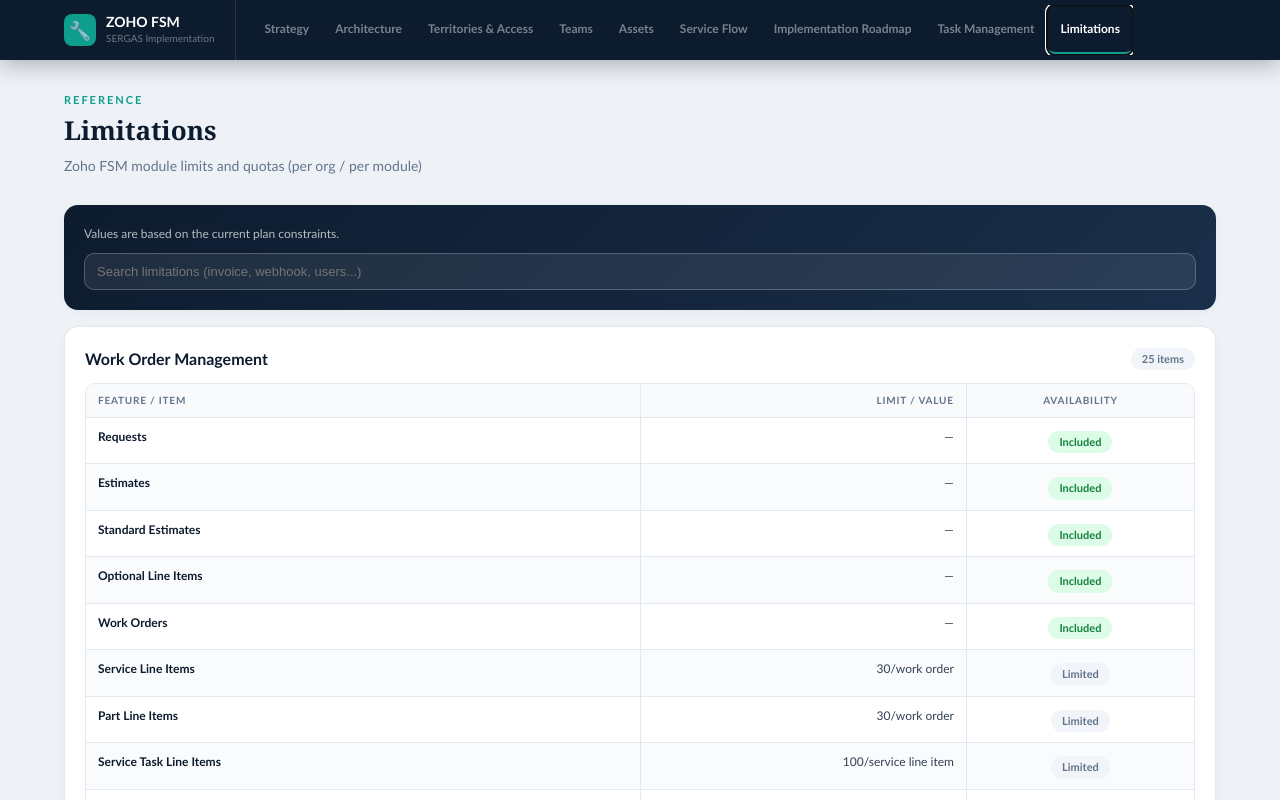
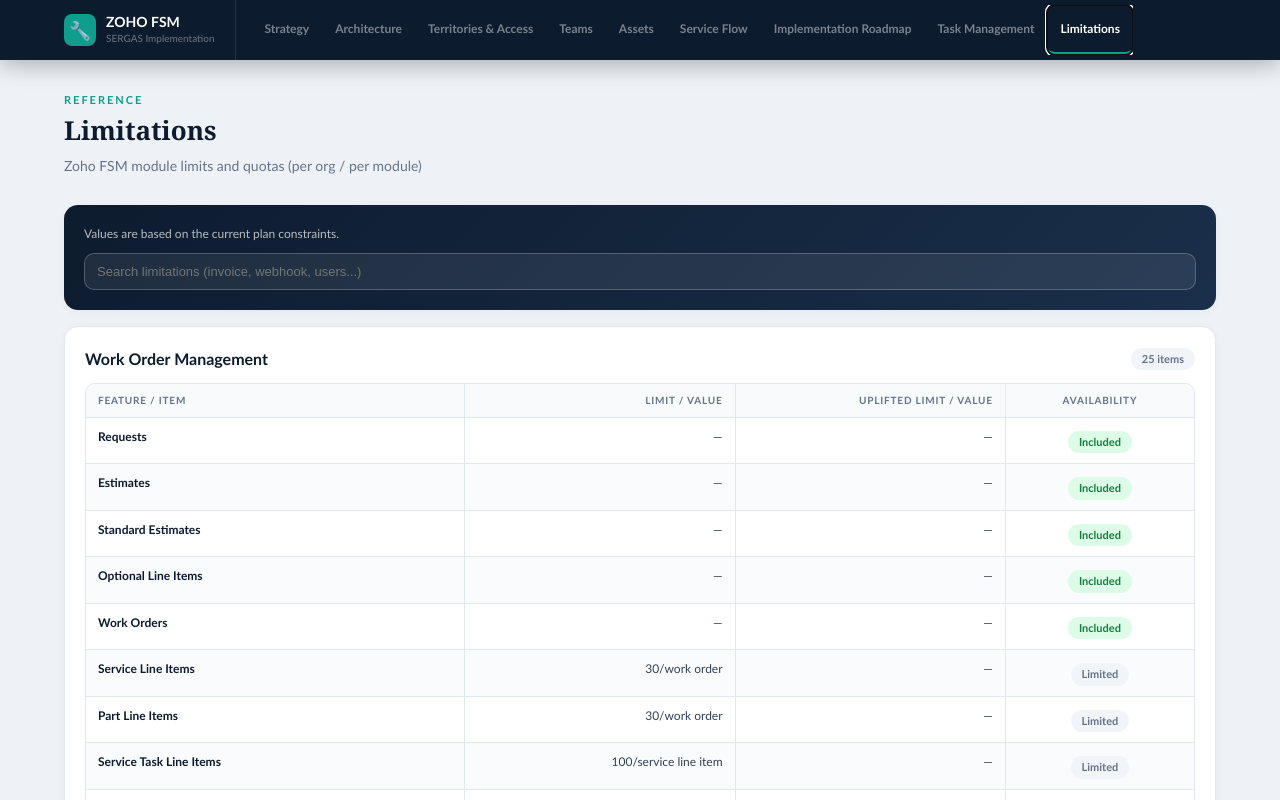
Before and after one commit to Enayat007/fsm-app, a React (Vite) app: page / in a window 1280 px wide. Both pictures are taken after a click on the button "Limitations". Shown: the top 800 px of the page. Built offline with nearby package versions, Linux system fonts and the light colour scheme.

Commit message:
limit up

```diff
--- a/src/App.tsx
+++ b/src/App.tsx
@@ -273,6 +273,7 @@ const LIMITATIONS_DATA = [
       { name: "Number", limit: "10/module", included: false },
       { name: "Date", limit: "10/module", included: false },
       { name: "Job Sheets", limit: "10 Active | Total 20", included: false },
+      { name: "Job Sheet Sub Form", limit: "2/job sheet", included: false },
       { name: "Job Sheets Custom Fields", limit: "Max 200/job sheet", included: false },
       { name: "Text & Choice fields (Job Sheets)", limit: "72/job sheet", included: false },
       { name: "Decimal & Currency fields (Job Sheets)", limit: "28/job sheet", included: false },
@@ -1408,15 +1409,17 @@ function LimitationsSection({ isMobile }: ResponsiveProps) {
               </div>
             ) : (
               <div style={{ border:`1px solid ${C.border}`, borderRadius:10, overflow:"hidden" }}>
-                <div style={{ display:"grid", gridTemplateColumns:"1.7fr 1fr 0.7fr", background:"#f8fafc", borderBottom:`1px solid ${C.border}` }}>
+                <div style={{ display:"grid", gridTemplateColumns:section.section === "Work Order Management" ? "1.4fr 1fr 1fr 0.7fr" : "1.7fr 1fr 0.7fr", background:"#f8fafc", borderBottom:`1px solid ${C.border}` }}>
                   <div style={{ padding:"9px 12px", fontSize:10, fontWeight:700, color:C.slate, textTransform:"uppercase", letterSpacing:0.8 }}>Feature / Item</div>
                   <div style={{ padding:"9px 12px", fontSize:10, fontWeight:700, color:C.slate, textTransform:"uppercase", letterSpacing:0.8, textAlign:"right", borderLeft:`1px solid ${C.border}` }}>Limit / Value</div>
+                  {section.section === "Work Order Management" && <div style={{ padding:"9px 12px", fontSize:10, fontWeight:700, color:C.slate, textTransform:"uppercase", letterSpacing:0.8, textAlign:"right", borderLeft:`1px solid ${C.border}` }}>Uplifted Limit / Value</div>}
                   <div style={{ padding:"9px 12px", fontSize:10, fontWeight:700, color:C.slate, textTransform:"uppercase", letterSpacing:0.8, textAlign:"center", borderLeft:`1px solid ${C.border}` }}>Availability</div>
                 </div>
                 {section.items.map((item, i) => (
-                  <div key={item.name} style={{ display:"grid", gridTemplateColumns:"1.7fr 1fr 0.7fr", background:i%2===0?C.white:"#fafbfc", borderBottom:i<section.items.length-1?`1px solid ${C.border}`:"none" }}>
+                  <div key={item.name} style={{ display:"grid", gridTemplateColumns:section.section === "Work Order Management" ? "1.4fr 1fr 1fr 0.7fr" : "1.7fr 1fr 0.7fr", background:i%2===0?C.white:"#fafbfc", borderBottom:i<section.items.length-1?`1px solid ${C.border}`:"none" }}>
                     <div style={{ padding:"10px 12px", fontSize:12, fontWeight:600, color:C.navy }}>{item.name}</div>
                     <div style={{ padding:"10px 12px", fontSize:12, color:"#334155", textAlign:"right", borderLeft:`1px solid ${C.border}` }}>{item.limit || "—"}</div>
+                    {section.section === "Work Order Management" && <div style={{ padding:"10px 12px", fontSize:12, color:"#334155", textAlign:"right", borderLeft:`1px solid ${C.border}` }}>—</div>}
                     <div style={{ padding:"10px 12px", textAlign:"center", borderLeft:`1px solid ${C.border}` }}>
                       {item.included ? <Pill label="Included" bg="#dcfce7" color="#15803d" /> : <Pill label="Limited" bg={C.slateLight} color={C.slate} />}
                     </div>
```
